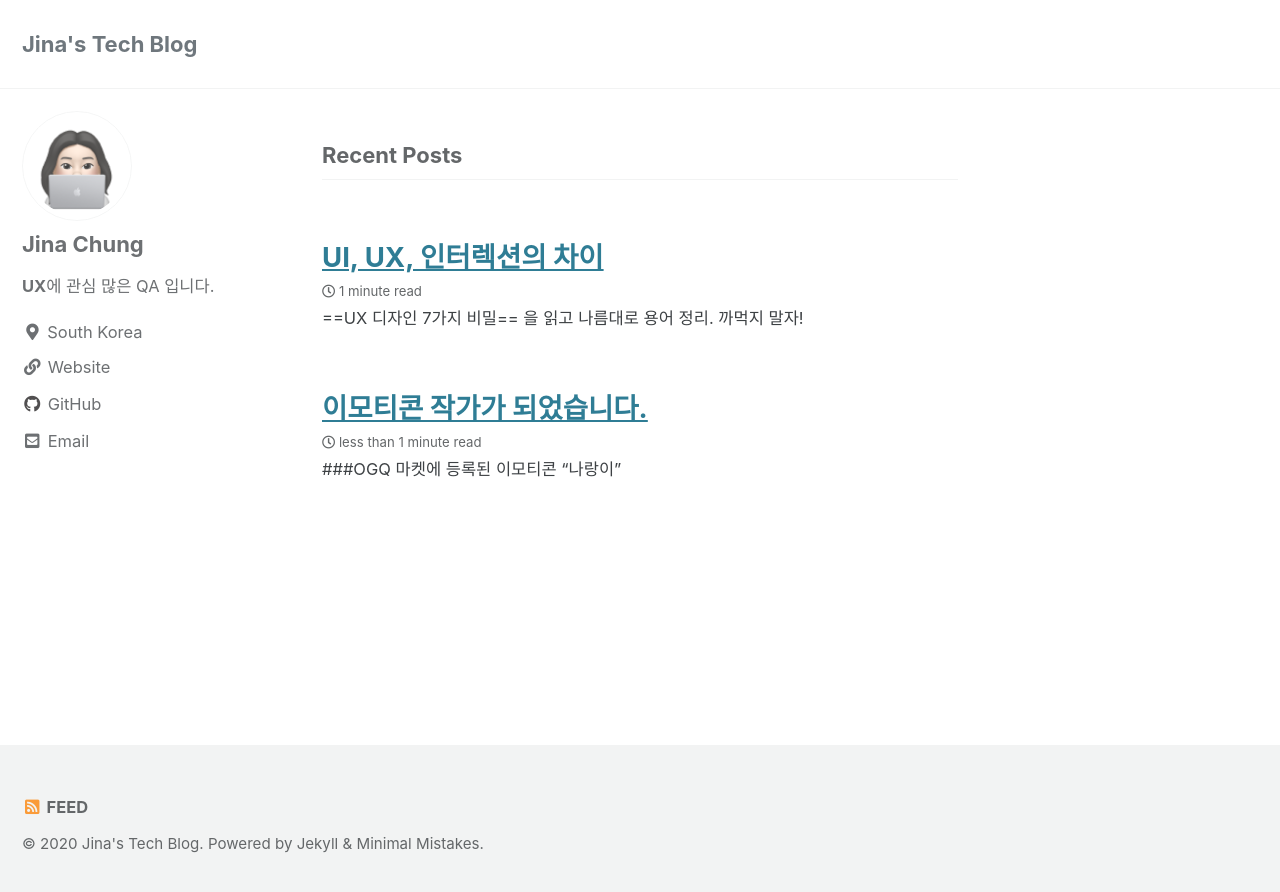
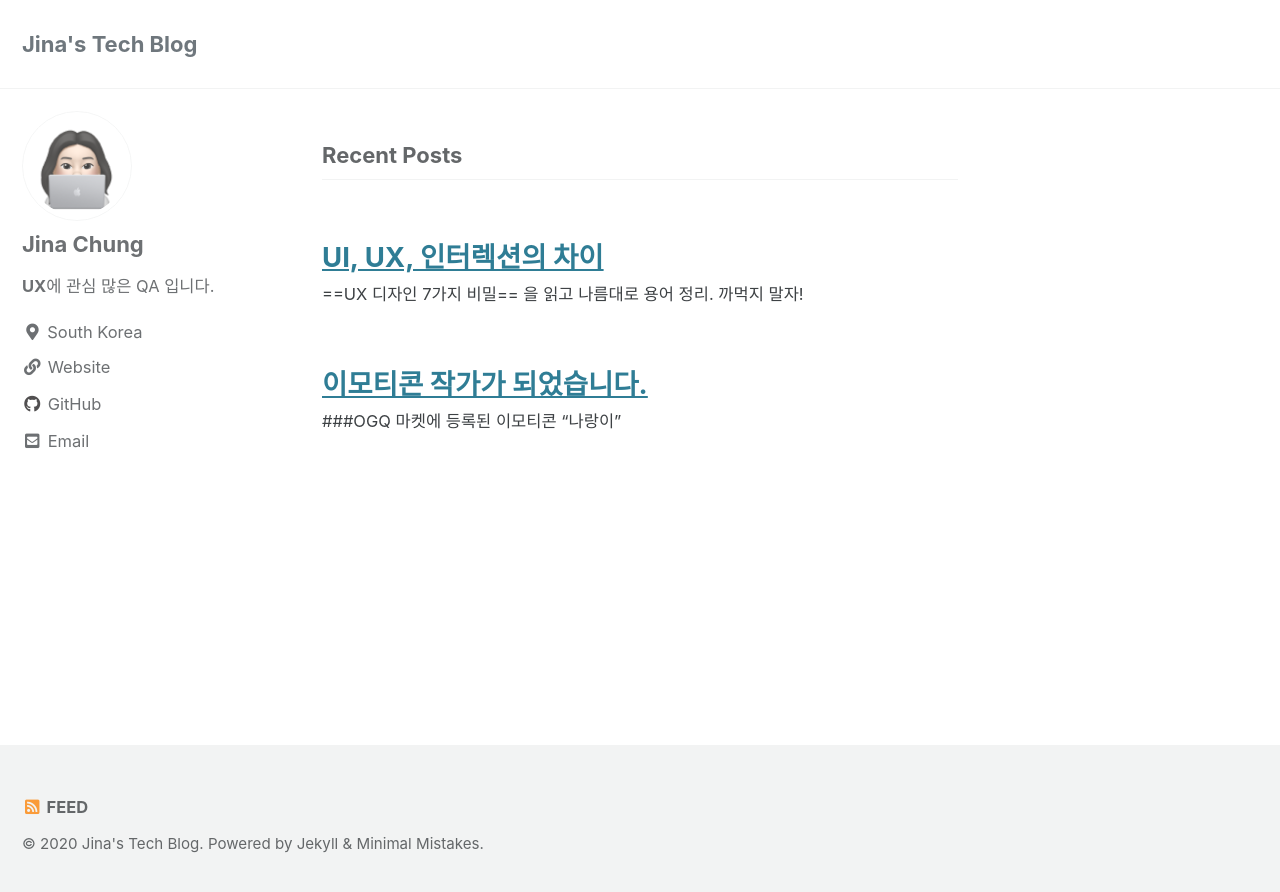
Before and after one commit to Jina13/Jina13.github.io, a Jekyll site: the page built from index.html, in a window 1280 px wide. Shown: the top 892 px of the page. Built offline with Jekyll 4.4.1, drawn with Linux system fonts in a browser that asks for light colours; cached includes are drawn as plain includes; a script bundle is joined from its source files by our own code; library files that are not in the unit come from our copies; the list of posts is cut into pages by our own code.

Commit message:
blogging

```diff
--- a/_config.yml
+++ b/_config.yml
@@ -275,7 +275,7 @@ defaults:
     values:
       layout: single
       author_profile: true
-      read_time: true
-      comments: # true
-      share: true
+      read_time: #true
+      comments: true
+      share: #true
       related: true
```
